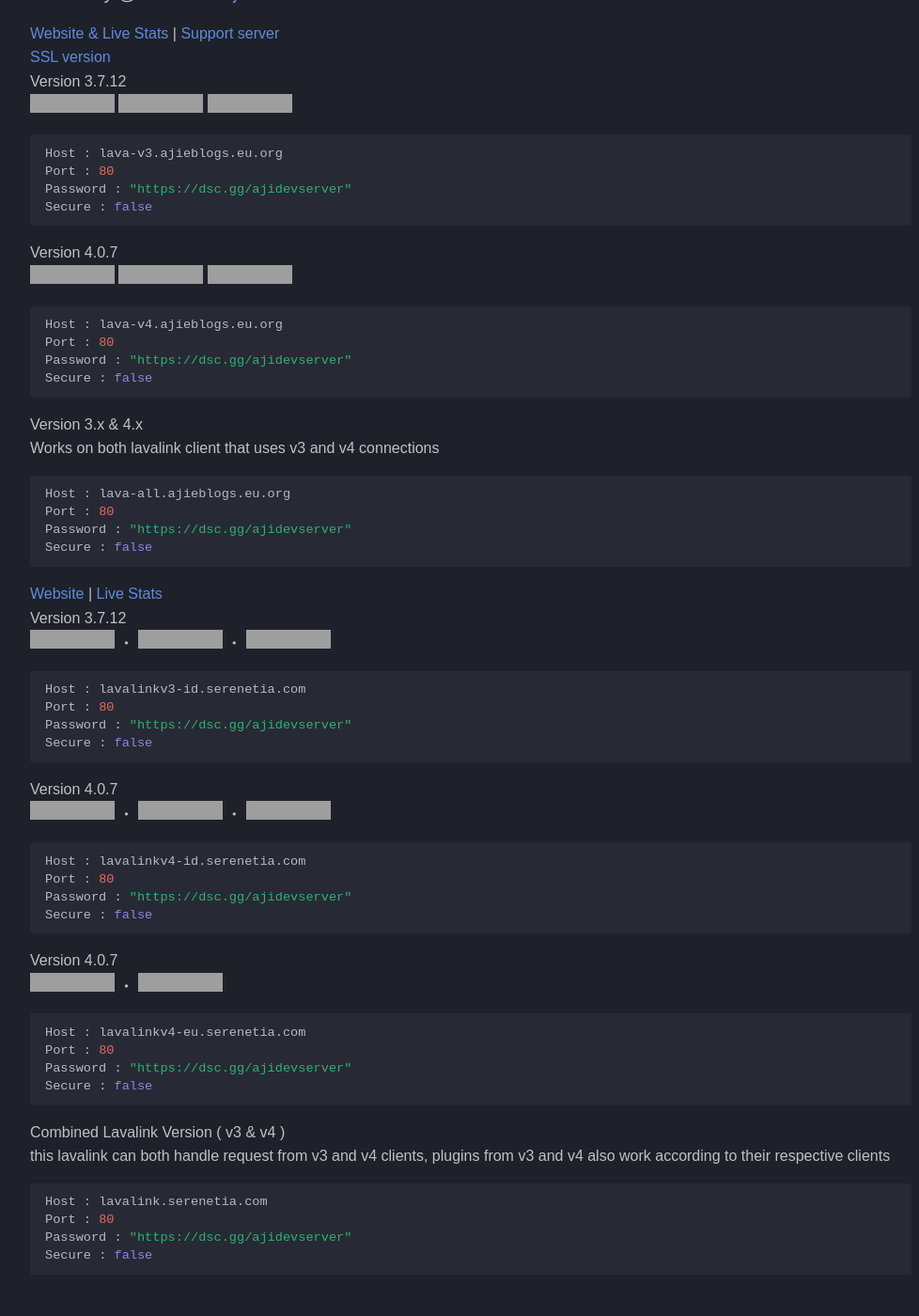
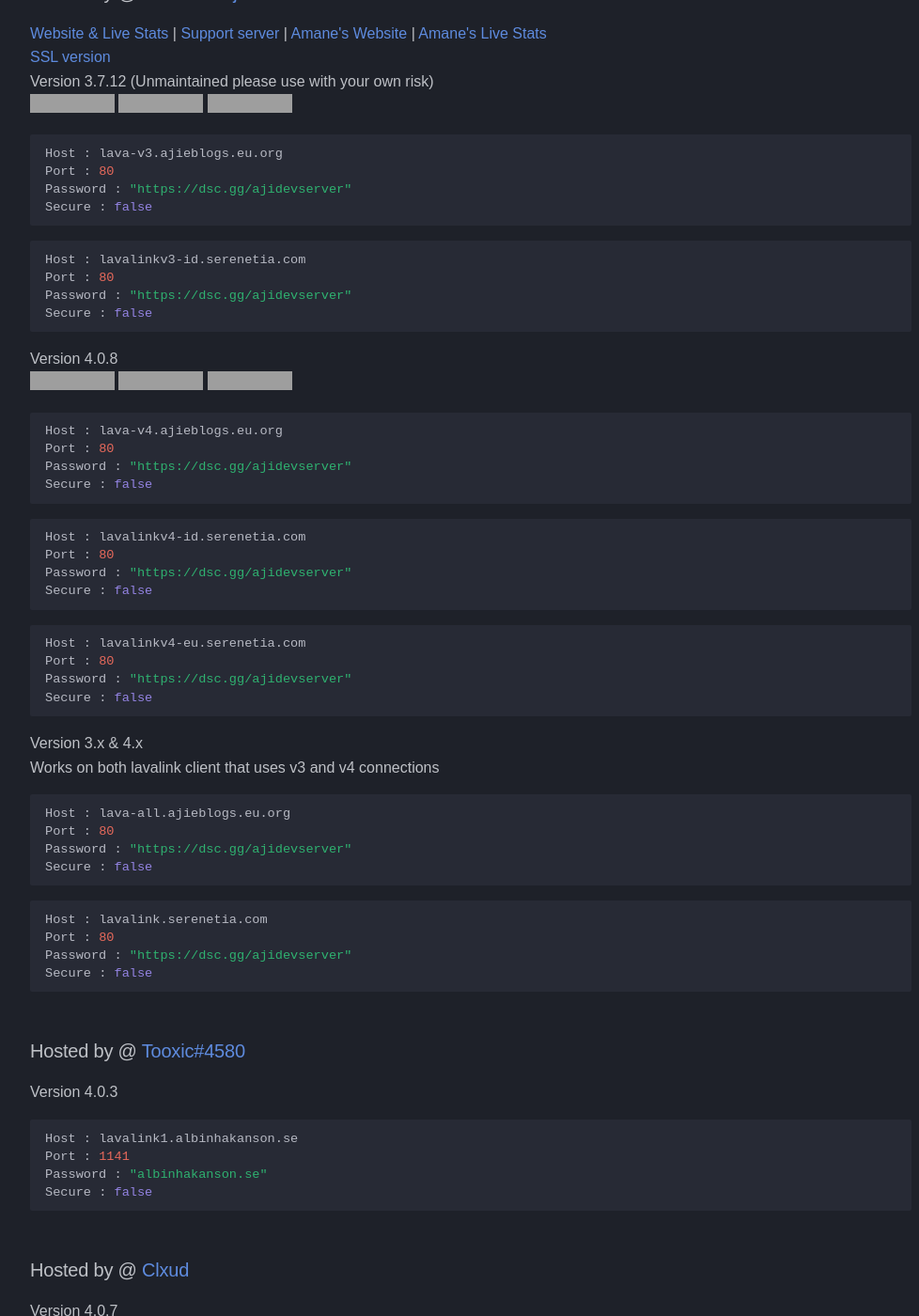
Before and after one commit to DarrenOfficial/lavalink-list, an MkDocs documentation site: the page built from docs/NoSSL/lavalink-without-ssl.md, in a window 1280 px wide and 1400 px high, scrolled down 1099 px. Shown: the whole window at 94% size, without its empty margins (14-992 px from the left). Built offline with MkDocs 1.6.1 and Material for MkDocs 9.7.7, drawn with Linux system fonts in a browser that asks for light colours; some web fonts are replaced; comment, search, counter and statistics services are not loaded; a style sheet for code colours, icons or effects is not loaded; some of the changed text lies outside the part shown; grey boxes are pictures that could not be loaded.

Commit message:
Update & Delete inactive nodes (#615)
* Update lavalink-without-ssl.md

* Update lavalink-with-ssl.md

* Update lavalink-with-ssl.md

* Update lavalink-without-ssl.md

* Update lavalink-with-ssl.md

````diff
--- a/docs/NoSSL/lavalink-without-ssl.md
+++ b/docs/NoSSL/lavalink-without-ssl.md
@@ -53,9 +53,9 @@ Secure : false
 ```
 
 ### Hosted by @ [Amane](https://amane.my.id) & [AjieDev](https://github.com/AjieDev)
-[Website & Live Stats](https://free.lavalink.rf.gd/) | [Support server](https://dsc.gg/ajidevserver) <br />
+[Website & Live Stats](https://free.lavalink.rf.gd/) | [Support server](https://dsc.gg/ajidevserver) | [Amane's Website](https://lavalink-info.serenetia.com/) | [Amane's Live Stats](https://lavalink-stats.serenetia.com/)<br />
 [SSL version](https://lavalink.darrennathanael.com/SSL/lavalink-with-ssl/#hosted-by-amane-ajiedev) <br />
-Version 3.7.12 <br />
+Version 3.7.12 (Unmaintained please use with your own risk) <br />
 ![stat](https://ajieblogs.eu.org/lavalink/v3/badge/Status) ![up](https://ajieblogs.eu.org/lavalink/v3/badge/Uptime) ![playersv3](https://ajieblogs.eu.org/lavalink/v3/badge/Players)
 ```bash
 Host : lava-v3.ajieblogs.eu.org
@@ -63,10 +63,28 @@ Port : 80
 Password : "https://dsc.gg/ajidevserver"
 Secure : false
 ```
-Version 4.0.7 <br />
+```bash
+Host : lavalinkv3-id.serenetia.com
+Port : 80
+Password : "https://dsc.gg/ajidevserver"
+Secure : false
+```
+Version 4.0.8 <br />
 ![stat](https://ajieblogs.eu.org/lavalink/v4/badge/Status) ![up](https://ajieblogs.eu.org/lavalink/v4/badge/Uptime) ![playersv4](https://ajieblogs.eu.org/lavalink/v4/badge/Players)
 ```bash
 Host : lava-v4.ajieblogs.eu.org
+Port : 80
+Password : "https://dsc.gg/ajidevserver"
+Secure : false
+```
+```bash
+Host : lavalinkv4-id.serenetia.com
+Port : 80
+Password : "https://dsc.gg/ajidevserver"
+Secure : false
+```
+```bash
+Host : lavalinkv4-eu.serenetia.com
 Port : 80
 Password : "https://dsc.gg/ajidevserver"
 Secure : false
@@ -79,33 +97,6 @@ Port : 80
 Password : "https://dsc.gg/ajidevserver"
 Secure : false
 ```
-[Website](https://lavalink-info.serenetia.com/) | [Live Stats](https://lavalink-stats.serenetia.com/)<br />
-Version 3.7.12 <br />
-![status](https://status.serenetia.com/api/badge/7/status?style=flat-square) ・ ![uptime](https://status.serenetia.com/api/badge/7/uptime?style=flat-square) ・ ![stat](https://lavalink-list-api.ajieblogs.eu.org/serenetia-v3/badge/Players) <br />
-```bash
-Host : lavalinkv3-id.serenetia.com
-Port : 80
-Password : "https://dsc.gg/ajidevserver"
-Secure : false
-```
-Version 4.0.7 <br />
-![status](https://status.serenetia.com/api/badge/8/status?style=flat-square) ・ ![uptime](https://status.serenetia.com/api/badge/8/uptime?style=flat-square) ・ ![stat](https://lavalink-list-api.ajieblogs.eu.org/serenetia-v4/badge/Players) <br />
-```bash
-Host : lavalinkv4-id.serenetia.com
-Port : 80
-Password : "https://dsc.gg/ajidevserver"
-Secure : false
-```
-Version 4.0.7 <br />
-![status](https://status.serenetia.com/api/badge/9/status?style=flat-square) ・ ![uptime](https://status.serenetia.com/api/badge/9/uptime?style=flat-square) <br />
-```bash
-Host : lavalinkv4-eu.serenetia.com
-Port : 80
-Password : "https://dsc.gg/ajidevserver"
-Secure : false
-```
-Combined Lavalink Version ( v3 & v4 ) <br />
-this lavalink can both handle request from v3 and v4 clients, plugins from v3 and v4 also work according to their respective clients
 ```bash
 Host : lavalink.serenetia.com
 Port : 80
@@ -143,22 +134,6 @@ Password : "mfkdlgmklmlenrfmklsdmnfkldnslkansdlknfdlksnflksdnkf"
 Secure : false
 ```
 
-### Hosted by @ [Lights.Out#0](https://discord.gg/AaZasMN3yG)
-Version 4.0.8 \ 21 Sources \ 7 Plugins・![status](https://stats.lightsout.in/api/badge/2/status)・![Ping](https://stats.lightsout.in/api/badge/2/response)・![uptime](https://stats.lightsout.in/api/badge/2/uptime)
-```bash
-Host : lavalink4.lightsout.in
-Port : 40069
-Password : "LightsoutOwnsElves"
-Secure : false
-```
-
-Version 3.7.13 ![status](https://stats.lightsout.in/api/badge/1/status)・![Ping](https://stats.lightsout.in/api/badge/1/response)・![uptime](https://stats.lightsout.in/api/badge/1/uptime)
-```bash
-Host : lavalink3.lightsout.in
-Port : 30069
-Password : "LightsoutBeatsElves"
-Secure : false
-```
 ### Hosted by @[herjuna](https://discord.gg/9eCgpGuZAa) | [Uptime](deployments.beban.tech)
 Version 4.0.8 <br />
 ![status](https://uptime.beban.tech/api/badge/2/status) ・ ![uptime](https://uptime.beban.tech/api/badge/2/uptime)
````
Also changed, not shown: docs/SSL/lavalink-with-ssl.md (+21 -30 lines).
